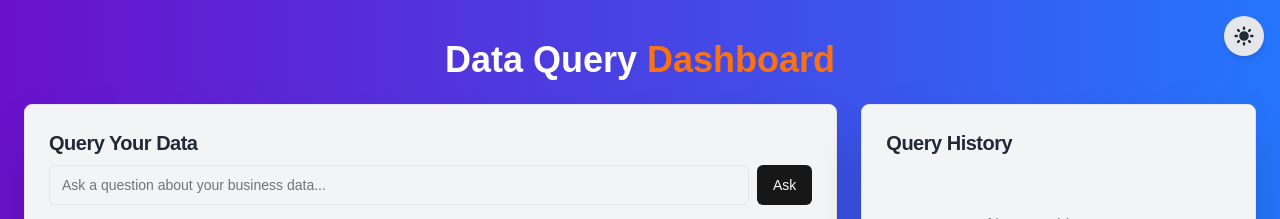
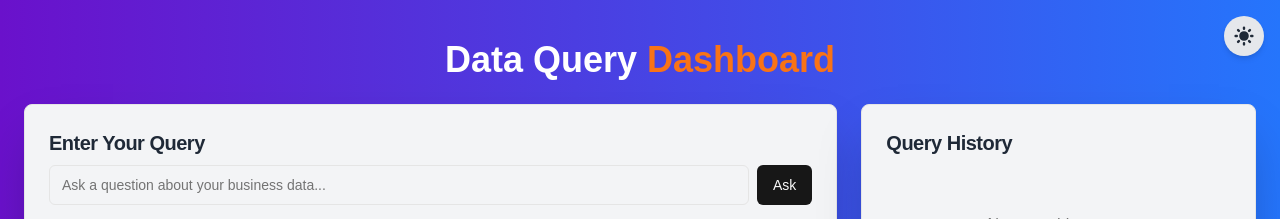
Before and after one commit to DevVaish/QueryDashboard, a Next.js app: page / in a window 1280 px wide. Shown: the top 219 px of the page. Built offline with nearby package versions, Linux system fonts and the light colour scheme.

Commit message:
Update dashboard.tsx

```diff
--- a/components/dashboard.tsx
+++ b/components/dashboard.tsx
@@ -49,7 +49,7 @@ export default function Dashboard() {
           <div className="lg:col-span-2 relative -top-10">
             <Card className={`h-full ${darkMode ? "bg-gray-200" : "bg-gray-100"} shadow-2xl rounded-lg transform hover:scale-[1.02] transition duration-300`}>
               <CardHeader className="pb-2">
-                <CardTitle className="text-gray-800 text-xl">Query Your Data</CardTitle>
+                <CardTitle className="text-gray-800 text-xl">Enter Your Query</CardTitle>
               </CardHeader>
               <CardContent>
                 <QueryInput />
```
